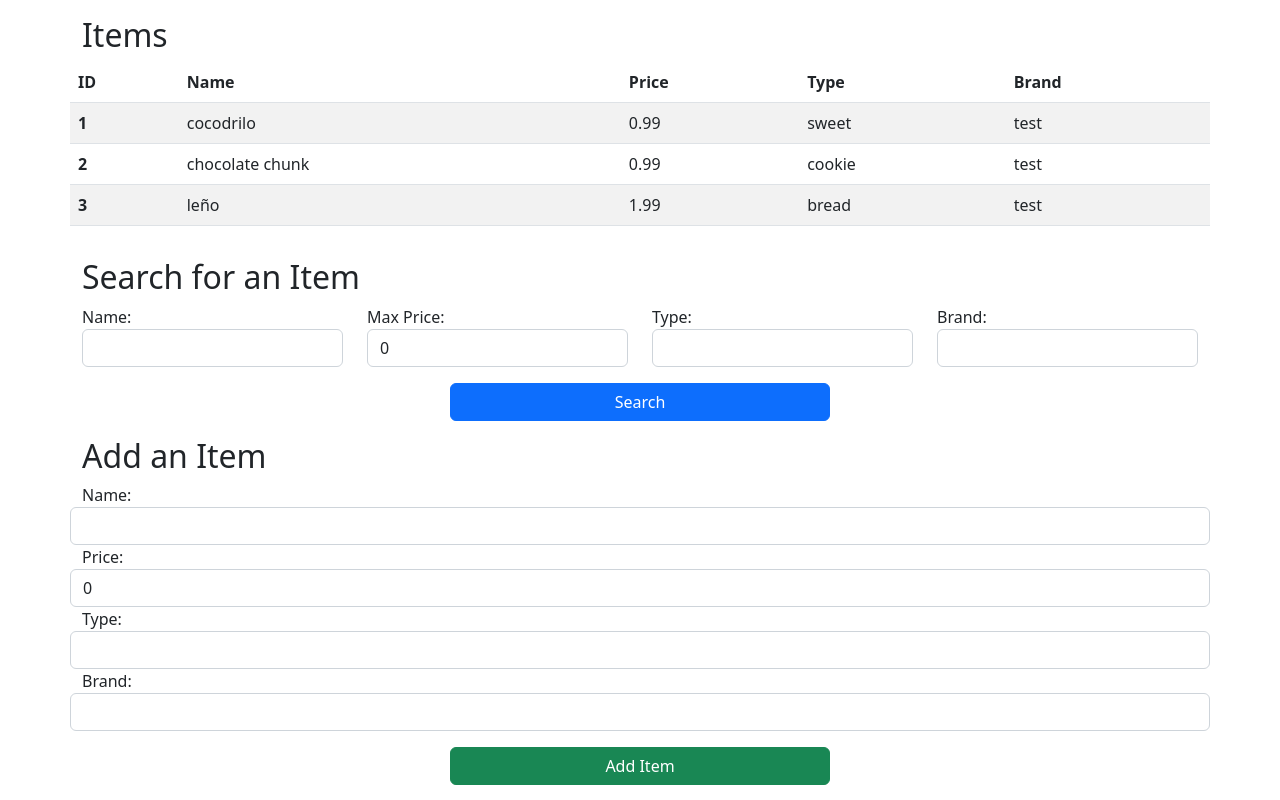
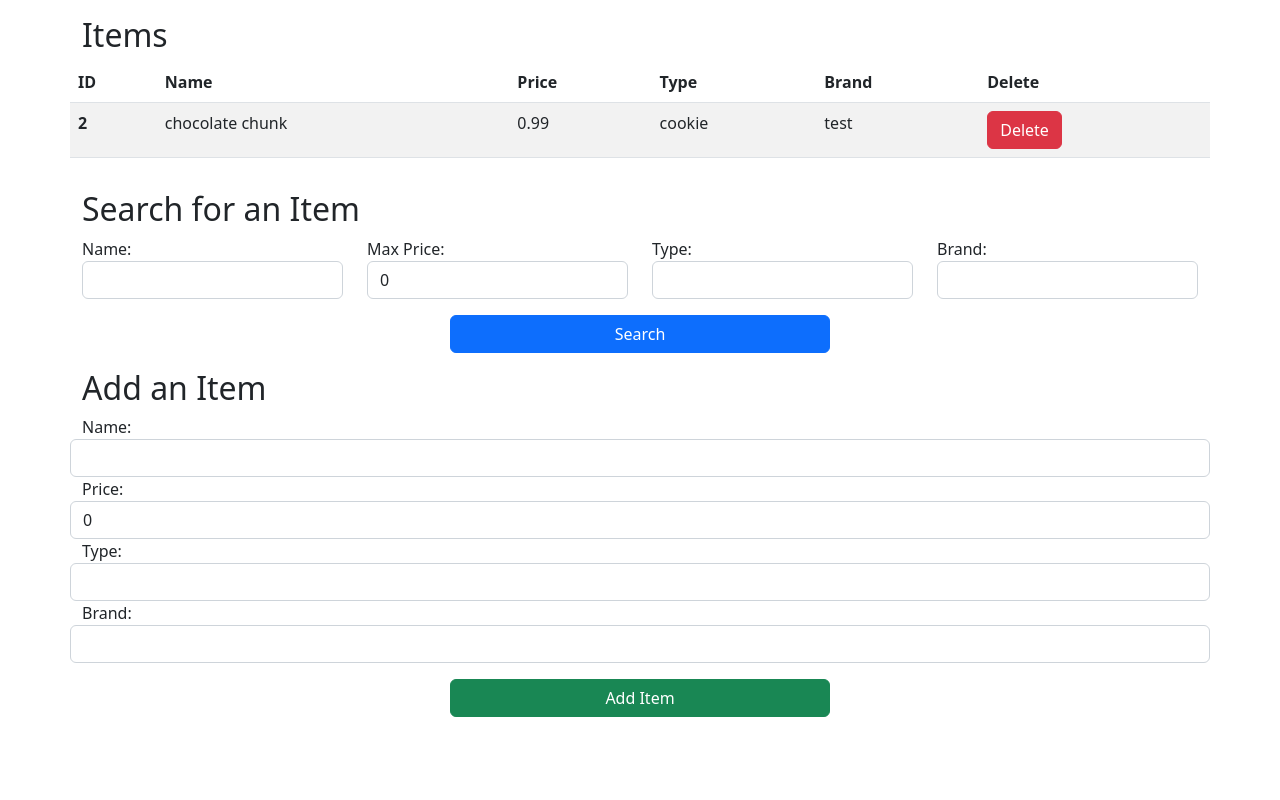
Before and after one commit to EnriqueSaracho/inventory, a React (Create React App) app: page / in a window 1280 px wide. Built offline with nearby package versions, Linux system fonts and the light colour scheme; data requests are answered from the project's data file.

Commit message:
Added delete button
Added delete button to ItemsDisplay component

```diff
--- a/db.json
+++ b/db.json
@@ -1,25 +1,11 @@
 {
   "items": [
-    {
-      "name": "cocodrilo",
-      "price": "0.99",
-      "type": "sweet",
-      "brand": "test",
-      "id": 1
-    },
     {
       "name": "chocolate chunk",
       "price": "0.99",
       "type": "cookie",
       "brand": "test",
       "id": 2
-    },
-    {
-      "name": "leño",
-      "price": "1.99",
-      "type": "bread",
-      "brand": "test",
-      "id": 3
     }
   ]
 }
--- a/src/App.js
+++ b/src/App.js
@@ -15,6 +15,22 @@
 
   const updateFilters = (searchParams) => {
     setFilters(searchParams);
+  };
+
+  const deleteItem = (item) => {
+    const items = data["items"];
+    const requestOptions = {
+      method: "DELETE",
+    };
+    fetch(`http://localhost:3000/items/${item.id}`, requestOptions).then(
+      (response) => {
+        if (response.ok) {
+          const idx = items.indexOf(item);
+          items.splice(idx, 1);
+          setData({ items: items });
+        }
+      }
+    );
   };
 
   const addItemToData = (item) => {
@@ -65,7 +81,10 @@
   return (
     <div className="container">
       <div className="row mt-3">
-        <ItemsDisplay items={filterData(data["items"])} />
+        <ItemsDisplay
+          deleteItem={deleteItem}
+          items={filterData(data["items"])}
+        />
       </div>
       <div className="row mt-3">
         <SearchBar updateSearchParams={updateFilters} />
--- a/src/ItemsDisplay.js
+++ b/src/ItemsDisplay.js
@@ -1,4 +1,4 @@
-function ItemsDisplay(props) {
+function ItemsDisplay({ items, deleteItem }) {
   const showItem = (item) => {
     return (
       <tr>
@@ -7,6 +7,11 @@
         <td>{item.price}</td>
         <td>{item.type}</td>
         <td>{item.brand}</td>
+        <td>
+          <button className="btn btn-danger" onClick={() => deleteItem(item)}>
+            Delete
+          </button>
+        </td>
       </tr>
     );
   };
@@ -25,9 +30,10 @@
               <th scope="col">Price</th>
               <th scope="col">Type</th>
               <th scope="col">Brand</th>
+              <th scope="col">Delete</th>
             </tr>
           </thead>
-          <tbody>{props.items.map(showItem)}</tbody>
+          <tbody>{items.map(showItem)}</tbody>
         </table>
       </div>
     </div>
```
